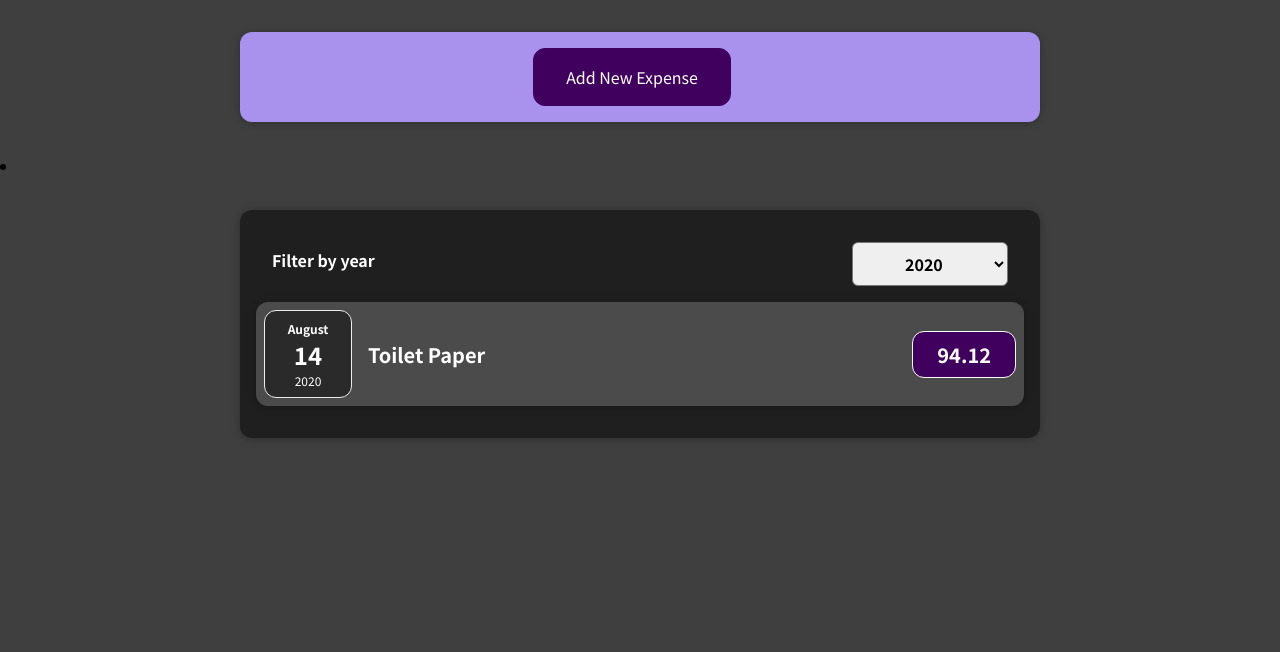
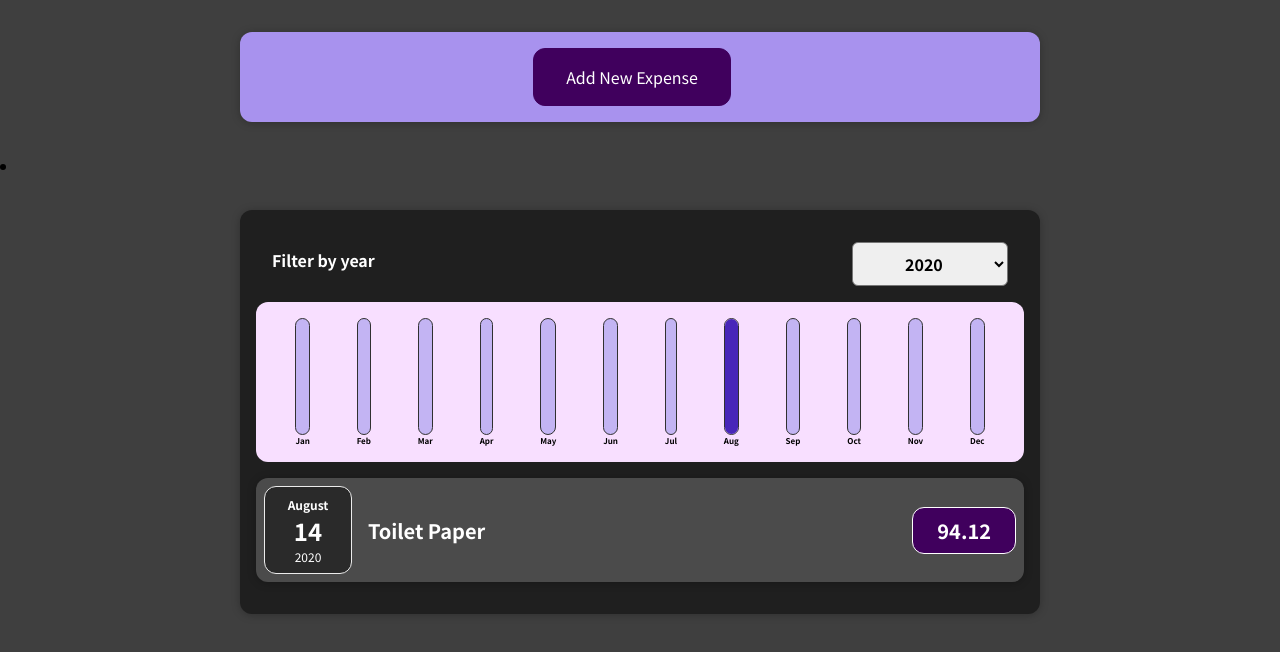
Before and after one commit to broverlord93/expense-react-app, a React (Create React App) app: page / in a window 1280 px wide. Shown: the top 652 px of the page. Built offline with nearby package versions, Linux system fonts and the light colour scheme.

Commit message:
Add charting for expenses grouped by month.

```diff
--- /dev/null
+++ b/src/components/Chart/Chart.css
@@ -0,0 +1,9 @@
+.chart {
+    padding: 1rem;
+    border-radius: 12px;
+    background-color: #f8dfff;
+    text-align: center;
+    display: flex;
+    justify-content: space-around;
+    height: 10rem;
+}
--- /dev/null
+++ b/src/components/Chart/Chart.js
@@ -0,0 +1,25 @@
+import React from "react";
+
+import ChartBar from "./ChartBar.js";
+
+import "./Chart.css"
+
+const Chart = props => {
+    const dataPointValues = props.dataPoints.map(dataPoint => dataPoint.value);
+    const totalMaximum = Math.max(...dataPointValues);
+
+    return (
+        <div className="chart">
+            {props.dataPoints.map(dataPoint =>
+                <ChartBar
+                    value={dataPoint.value}
+                    maxValue={totalMaximum}
+                    label={dataPoint.label}
+                    key={dataPoint.label}
+                />
+            )}
+        </div>
+    );
+}
+
+export default Chart;
--- /dev/null
+++ b/src/components/Chart/ChartBar.css
@@ -0,0 +1,30 @@
+.chart-bar {
+    height: 100%;
+    display: flex;
+    flex-direction: column;
+    align-items: center;
+}
+
+.chart-bar__inner {
+    height: 100%;
+    width: 100%;
+    border: 1px solid #313131;
+    border-radius: 12px;
+    background-color: #c3b4f3;
+    overflow: hidden;
+    display: flex;
+    flex-direction: column;
+    justify-content: flex-end;
+}
+
+.chart-bar__fill {
+    background-color: #4826b9;
+    width: 100%;
+    transition: all 0.3s ease-out;
+}
+
+.chart-bar__label {
+    font-weight: bold;
+    font-size: 0.5rem;
+    text-align: center;
+}
--- /dev/null
+++ b/src/components/Chart/ChartBar.js
@@ -0,0 +1,23 @@
+import React from "react";
+
+import "./ChartBar.css";
+
+const ChartBar = props => {
+    let barFillHeight = '0%'
+
+    if (props.maxValue > 0){
+        barFillHeight = Math.round((props.value / props.maxValue) * 100) + '%';
+    }
+
+    return (
+        <div className="chart-bar">
+            <div className="chart-bar__inner">
+                <div className="chart-bar__fill" style={{height: barFillHeight}}>
+                </div>
+            </div>
+            <div className="chart-bar__label">{props.label}</div>
+        </div>
+    );
+};
+
+export default ChartBar;
--- a/src/components/Expenses/Expenses.js
+++ b/src/components/Expenses/Expenses.js
@@ -1,5 +1,6 @@
 import React, {useState} from "react";
 import Card from "../UI/Card";
+import ExpensesChart from "./ExpensesChart";
 import ExpensesFilter from "./ExpensesFilter";
 
 import "./Expenses.css";
@@ -22,6 +23,7 @@ const Expenses = (props) => {
         <li>
             <Card className={classes}>
                 <ExpensesFilter selected={filteredYear} onFilterByYear={filterChangeHandler}/>
+                <ExpensesChart expenses={filteredExpenses}/>
                 <ExpensesList expenses={filteredExpenses}/>
             </Card>
         </li>
--- /dev/null
+++ b/src/components/Expenses/ExpensesChart.js
@@ -0,0 +1,31 @@
+import React from "react";
+
+import Chart from "../Chart/Chart";
+
+const ExpensesChart = props => {
+    const chartDataPoints = [
+        {label: 'Jan', value: 0},
+        {label: 'Feb', value: 0},
+        {label: 'Mar', value: 0},
+        {label: 'Apr', value: 0},
+        {label: 'May', value: 0},
+        {label: 'Jun', value: 0},
+        {label: 'Jul', value: 0},
+        {label: 'Aug', value: 0},
+        {label: 'Sep', value: 0},
+        {label: 'Oct', value: 0},
+        {label: 'Nov', value: 0},
+        {label: 'Dec', value: 0},
+    ];
+
+    for (const expense of props.expenses){
+        const expenseMonth = expense.date.getMonth();
+        chartDataPoints[expenseMonth].value += expense.amount;
+    }
+
+    return (
+        <Chart dataPoints={chartDataPoints} />
+    );
+};
+
+export default ExpensesChart;
```
